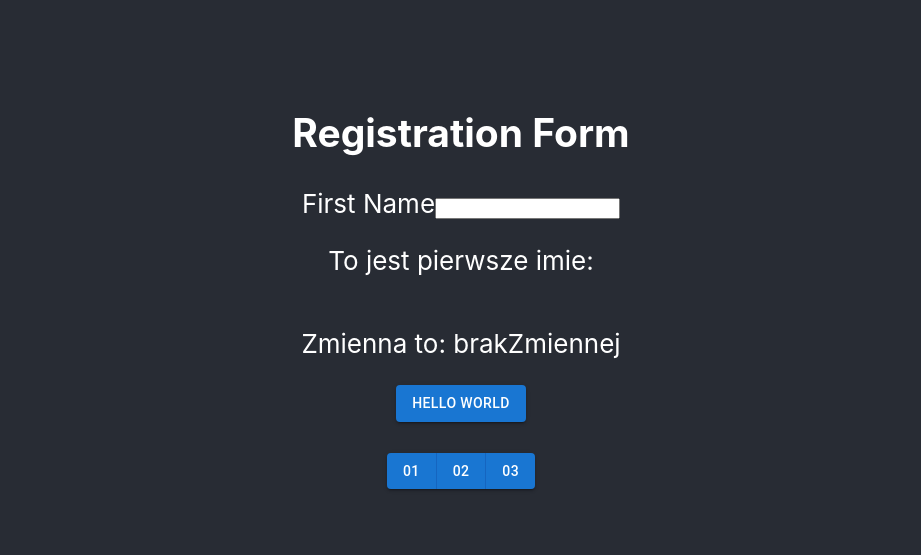
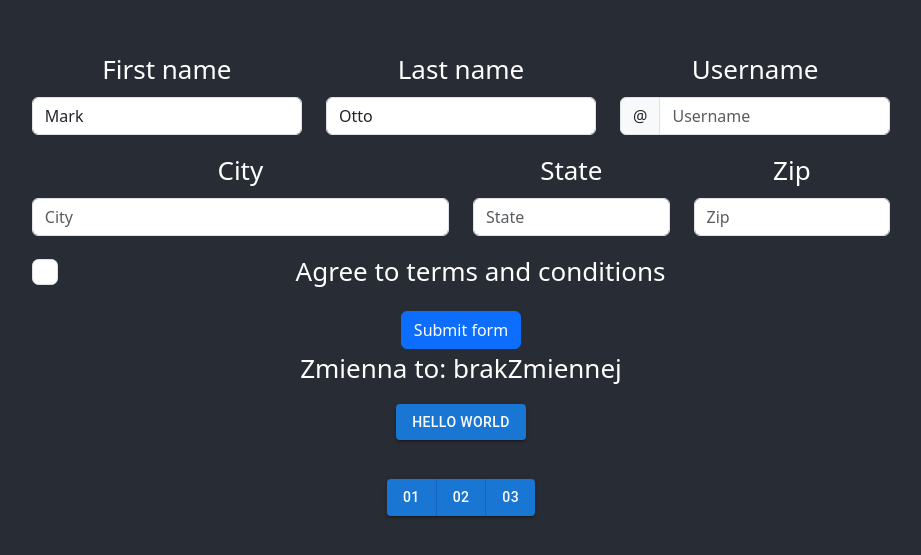
Before and after one commit to Lucas-PL/client, a React (Create React App) app: page / in a window 1280 px wide. Shown: the part 117-672 px from the top of the page, without its empty margins (179-1100 px from the left). Built offline with nearby package versions, Linux system fonts and the light colour scheme; no server answers.

Commit message:
resgistration from

```diff
--- a/src/Components/RegistrationForm.js
+++ b/src/Components/RegistrationForm.js
@@ -1,25 +1,98 @@
 import { useState } from 'react';
 import Button from 'react-bootstrap/Button';
+import Col from 'react-bootstrap/Col';
 import Form from 'react-bootstrap/Form';
+import InputGroup from 'react-bootstrap/InputGroup';
+import Row from 'react-bootstrap/Row';
+import 'bootstrap/dist/css/bootstrap.min.css';
 
-function RegistrationForm(){
 
-    const [ firstName, setFirstName ] = useState('')
-    const [ lastName, setLastName ] = useState('')
-    const [ email, setEmail ] = useState('')
-    const [ password, setPassword ] = useState('')
+function FormExample() {
+  const [validated, setValidated] = useState(false);
 
-    return (
-        <>
+  const handleSubmit = (event) => {
+    const form = event.currentTarget;
+    if (form.checkValidity() === false) {
+      event.preventDefault();
+      event.stopPropagation();
+    }
 
-        <h2>Registration Form</h2>
-        <Form.Group className="mb-3">
-            <Form.Label>First Name</Form.Label>
-            <Form.Control onChange={(e) => {setFirstName(e.target.value)}} type="text" name="firstName"/>
+    setValidated(true);
+  };
+
+  return (
+    <Form noValidate validated={validated} onSubmit={handleSubmit}>
+      <Row className="mb-3">
+        <Form.Group as={Col} md="4" controlId="validationCustom01">
+          <Form.Label>First name</Form.Label>
+          <Form.Control
+            required
+            type="text"
+            placeholder="First name"
+            defaultValue="Mark"
+          />
+          <Form.Control.Feedback>Looks good!</Form.Control.Feedback>
         </Form.Group>
-        <p>To jest pierwsze imie: {firstName}</p>
-        </>
-    )
+        <Form.Group as={Col} md="4" controlId="validationCustom02">
+          <Form.Label>Last name</Form.Label>
+          <Form.Control
+            required
+            type="text"
+            placeholder="Last name"
+            defaultValue="Otto"
+          />
+          <Form.Control.Feedback>Looks good!</Form.Control.Feedback>
+        </Form.Group>
+        <Form.Group as={Col} md="4" controlId="validationCustomUsername">
+          <Form.Label>Username</Form.Label>
+          <InputGroup hasValidation>
+            <InputGroup.Text id="inputGroupPrepend">@</InputGroup.Text>
+            <Form.Control
+              type="text"
+              placeholder="Username"
+              aria-describedby="inputGroupPrepend"
+              required
+            />
+            <Form.Control.Feedback type="invalid">
+              Please choose a username.
+            </Form.Control.Feedback>
+          </InputGroup>
+        </Form.Group>
+      </Row>
+      <Row className="mb-3">
+        <Form.Group as={Col} md="6" controlId="validationCustom03">
+          <Form.Label>City</Form.Label>
+          <Form.Control type="text" placeholder="City" required />
+          <Form.Control.Feedback type="invalid">
+            Please provide a valid city.
+          </Form.Control.Feedback>
+        </Form.Group>
+        <Form.Group as={Col} md="3" controlId="validationCustom04">
+          <Form.Label>State</Form.Label>
+          <Form.Control type="text" placeholder="State" required />
+          <Form.Control.Feedback type="invalid">
+            Please provide a valid state.
+          </Form.Control.Feedback>
+        </Form.Group>
+        <Form.Group as={Col} md="3" controlId="validationCustom05">
+          <Form.Label>Zip</Form.Label>
+          <Form.Control type="text" placeholder="Zip" required />
+          <Form.Control.Feedback type="invalid">
+            Please provide a valid zip.
+          </Form.Control.Feedback>
+        </Form.Group>
+      </Row>
+      <Form.Group className="mb-3">
+        <Form.Check
+          required
+          label="Agree to terms and conditions"
+          feedback="You must agree before submitting."
+          feedbackType="invalid"
+        />
+      </Form.Group>
+      <Button type="submit">Submit form</Button>
+    </Form>
+  );
 }
 
-export default RegistrationForm;
+export default FormExample;
```
